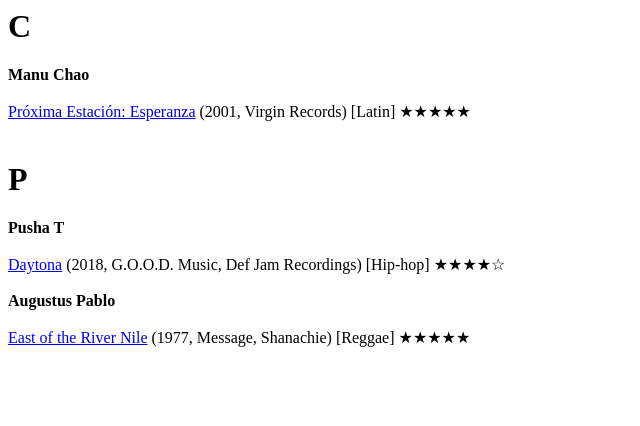
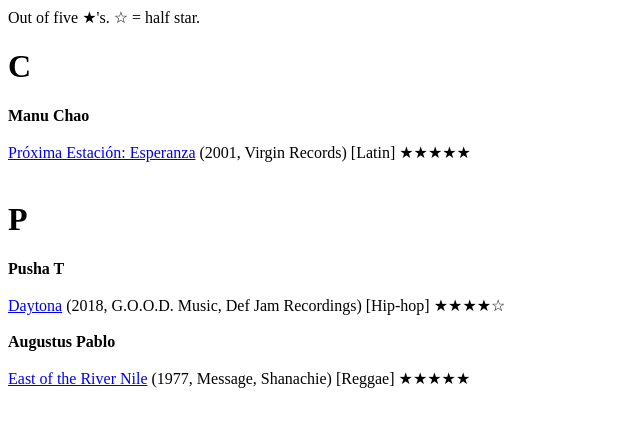
Before and after one commit to renping-li/musicreview, a plain HTML site: page index.html in a window 1280 px wide. Shown: the whole page, without its empty margins (0-640 px from the left). Drawn offline with Linux system fonts and the light colour scheme.

Commit message:
Update index.html

```diff
--- a/index.html
+++ b/index.html
@@ -1,4 +1,5 @@
 <html>
+  Out of five ★'s. ☆ = half star.
   <h1>C</h1>
   <b>Manu Chao</b>
   <br><br>
```
